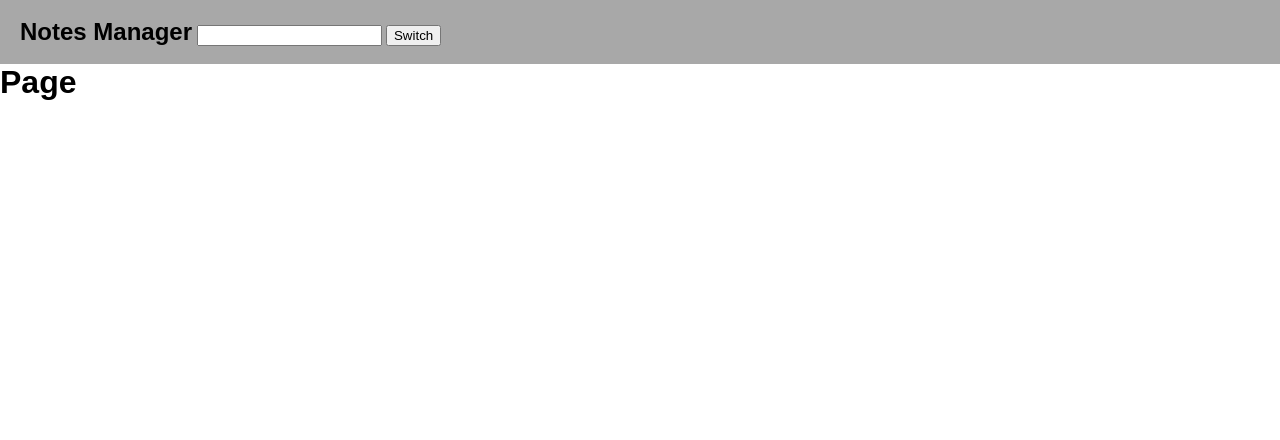
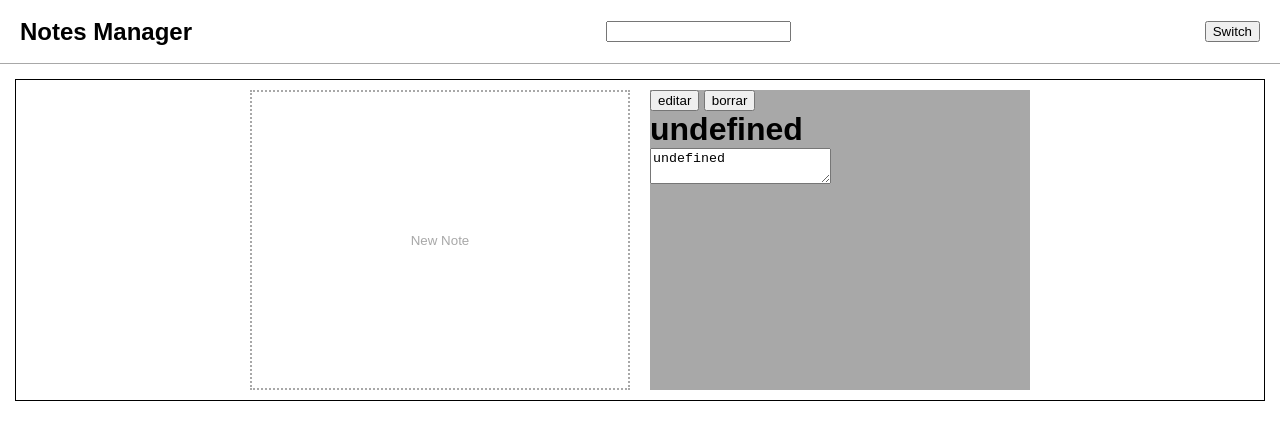
Before and after one commit to PabloReynaga/NotesManager, a SvelteKit app: page / in a window 1280 px wide. Shown: the top 440 px of the page. Built offline with nearby package versions, Linux system fonts and the light colour scheme.

Commit message:
NavBar is done//Notes in progress

```diff
--- a/src/app.scss
+++ b/src/app.scss
@@ -9,11 +9,12 @@ header{
     height: 4rem;
     width: 100%;
     padding: 20px;
-    background-color: $gray;
+
     position: relative;
     display: flex;
     justify-content: space-between;
     align-items: center;
     z-index: 100;
     box-sizing: border-box;
+    border-bottom: solid .5px $gray;
 }
--- a/src/components/navBar.svelte
+++ b/src/components/navBar.svelte
@@ -2,19 +2,22 @@
 
 </script>
 
-<nav class="nav">
-    <h1 class="title">Notes Manager</h1>
-    <input class="search-input">
-    <button>Switch</button>
-</nav>
-
-
+<h1 class="page-title">Notes Manager</h1>
+<input class="search-input">
+<button class="button">Switch</button>
 
 <style lang="scss">
-
-    .title{
+   .page-title{
         display: inline-block;
+        justify-content: right;
+        font-size: 24px;
+    }
+    .search-input{
+       display: flex;
+       align-items: center;
+       justify-content: center;
+       position: relative;
+       margin: 5px;
     }
 
-
 </style>
--- /dev/null
+++ b/src/components/note.svelte
@@ -0,0 +1,23 @@
+<script>
+    let title;
+    let note;
+
+    </script>
+<div class="note">
+    <button>editar</button>
+    <button>borrar</button>
+    <h1>{title}</h1>
+    <textarea placeholder="Write a note...">{note}</textarea>
+</div>
+<style lang="scss">
+    .note{
+        display: wrap;
+        display: block;
+        background-color: $gray;
+        width: 380px;
+        height: 300px;
+        margin: 10px;
+
+
+    }
+</style>
--- /dev/null
+++ b/src/components/notesLayout.svelte
@@ -0,0 +1,39 @@
+<script>
+    import Note from "./note.svelte";
+
+function addNewNote(){
+
+}
+
+</script>
+<div class="notes-container">
+    <button class="new-note-button" on:click={addNewNote}>New Note</button>
+    <Note></Note>
+</div>
+
+<style lang="scss">
+    .notes-container{
+        display: flex;
+        box-sizing: border-box;
+        border: 1px solid $black;
+        max-width: 100vw;
+        height: 100%;
+        margin: 15px;
+        flex-wrap: wrap;
+        justify-content: center;
+    }
+    .new-note-button{
+        display: wrap;
+        color: $gray;
+        width: 380px;
+        height: 300px;
+        margin: 10px;
+        border: dotted 2px $gray ;
+        background-color: $white;
+        cursor: pointer;
+
+
+    }
+
+
+</style>
--- a/src/routes/+page.svelte
+++ b/src/routes/+page.svelte
@@ -1,8 +1,9 @@
 <script>
+    import Notes from '../components/notesLayout.svelte'
 
 </script>
 
-<h1>Page</h1>
+<Notes></Notes>
 
 <style lang="scss">
 
```
